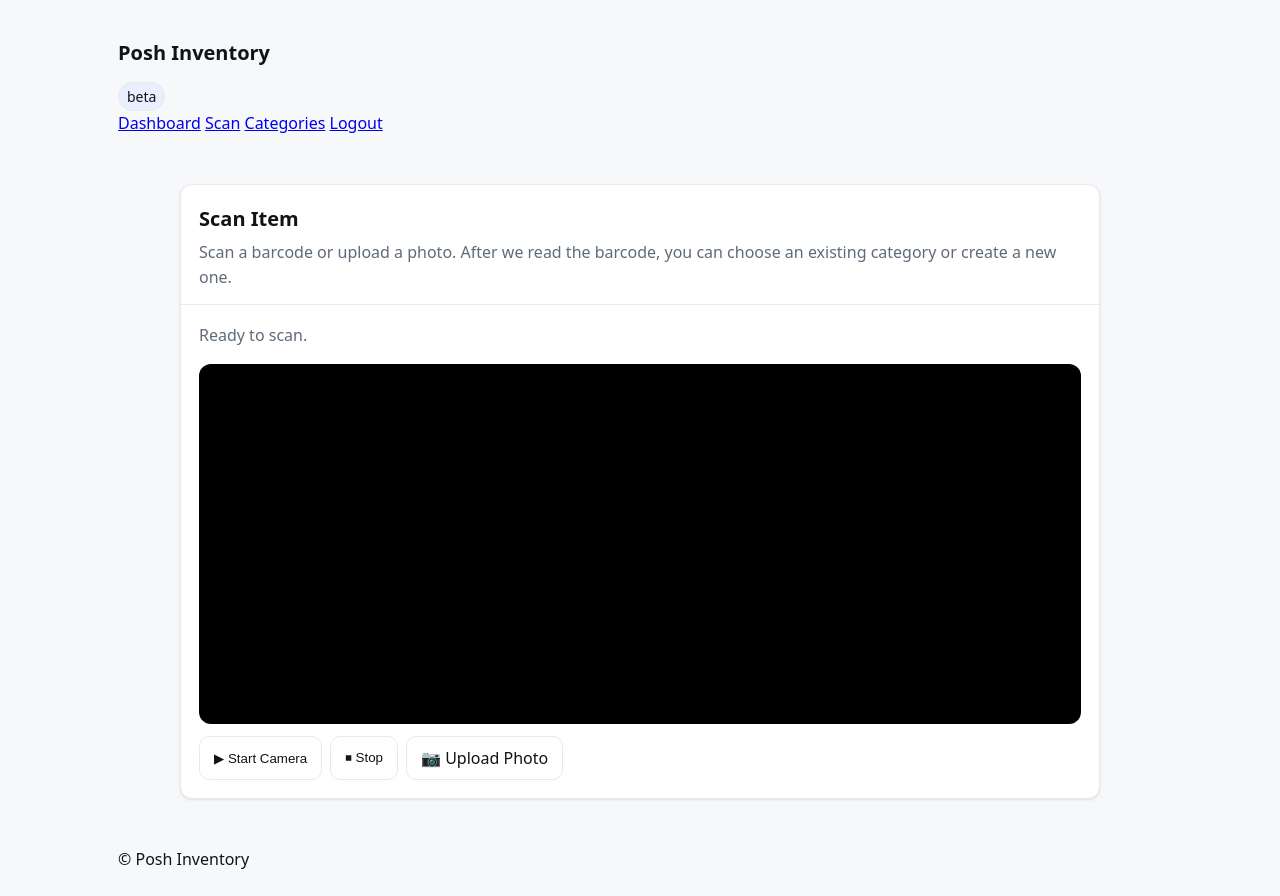
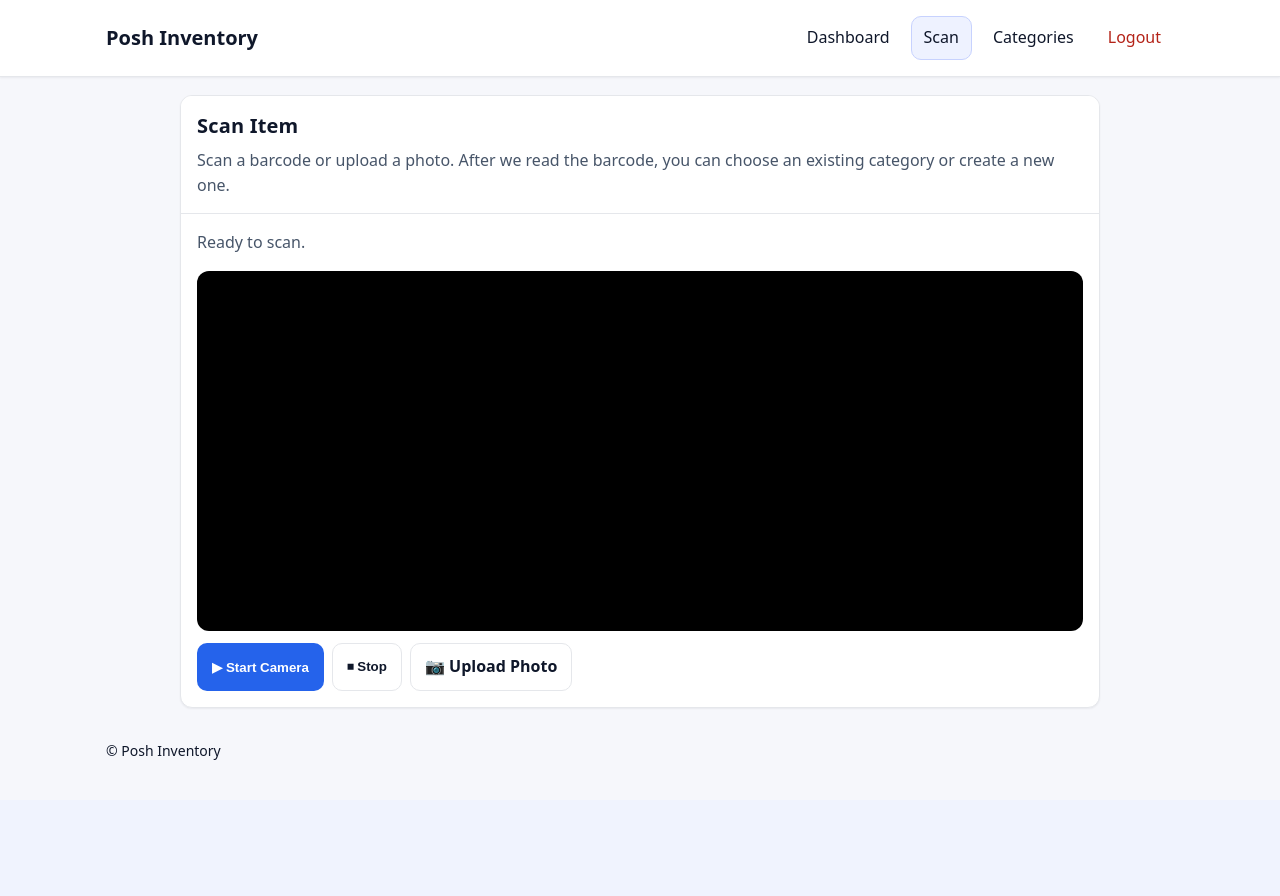
Before and after one commit to noahc763/posh-inventory, a Flask app: page /scan in a window 1280 px wide. After the commit the page ends 760 px from the top, so only its background shows below. Run offline with Flask 3, Linux system fonts and the light colour scheme; the visitor is signed in with stand-in values (Sample User, id 1); data that the repository does not hold is empty.

Commit message:
Better theme

```diff
--- a/app.py
+++ b/app.py
@@ -111,15 +111,64 @@ def create_app():
 
     # 2) Handy shortcut: '/items/new?category_id=<id>&barcode=<optional>'
     #    Redirects to the canonical category-aware route used by both manual and scan flows.
-    @app.route("/items/new")
+    @app.route('/items/new', methods=['GET', 'POST'])
     @login_required
-    def items_new_shortcut():
-        category_id = request.args.get("category_id", type=int)
-        barcode = request.args.get("barcode", "")
-        if not category_id:
-            # If no category provided, send to the scan page where user can pick one
-            return redirect(url_for("scan"))
-        return redirect(url_for("items_new", category_id=category_id, barcode=barcode))
+    def items_new():
+        # optional prefill from querystring (e.g., from scan flow)
+        prefill = {
+            "barcode": request.args.get("barcode", "")
+        }
+
+        # All categories for the current user (for the dropdown)
+        categories = Category.query.filter_by(user_id=current_user.id).order_by(Category.name.asc()).all()
+
+        # Category may come from query (prefill) or the form itself
+        cat_id = request.args.get("category_id", type=int) or request.form.get("category_id", type=int)
+        category = Category.query.filter_by(id=cat_id, user_id=current_user.id).first() if cat_id else None
+
+        if request.method == 'POST':
+            # Accept either "title" or legacy "name"
+            title = (request.form.get('title') or request.form.get('name') or '').strip()
+            if not title:
+                flash('Title is required.', 'error')
+                return render_template('item_form.html', categories=categories, category=category, prefill=prefill)
+
+            if not category:
+                flash('Please select a category.', 'error')
+                return render_template('item_form.html', categories=categories, category=None, prefill=prefill)
+
+            def as_decimal(field):
+                raw = (request.form.get(field) or '').strip()
+                return Decimal(raw) if raw else None
+
+            def as_datetime(field):
+                raw = (request.form.get(field) or '').strip()
+                try:
+                    return datetime.fromisoformat(raw) if raw else None
+                except Exception:
+                    return None
+
+            item = Item(
+                user_id=current_user.id,
+                category_id=category.id,
+                title=title,  # if your model uses `name`, change to `name=title`
+                barcode=(request.form.get('barcode') or None),
+                size=(request.form.get('size') or None),
+                color=(request.form.get('color') or None),
+                purchase_price=as_decimal('purchase_price'),
+                listed_price=as_decimal('listing_price'),    # adjust to your field name if different
+                sold_price=as_decimal('sold_price'),
+                sold_date=as_datetime('sold_date'),
+                condition=(request.form.get('condition') or None),
+                notes=(request.form.get('notes') or None),
+            )
+            db.session.add(item)
+            db.session.commit()
+            flash('Item added.', 'success')
+            return redirect(url_for('item_detail', item_id=item.id))
+
+        # GET -> render form, category may be None (that’s fine)
+        return render_template('item_form.html', categories=categories, category=category, prefill=prefill)
 
     # ONE canonical "new item" path that includes category
     @app.route("/categories/<int:category_id>/items/new", methods=["GET", "POST"])
--- a/static/styles.css
+++ b/static/styles.css
@@ -1,241 +1,145 @@
-/* ===== Posh Inventory — Professional UI ===== */
-:root {
-    color-scheme: light dark;
+/* ===== Posh Inventory — Professional Theme ===== */
+:root{
+  /* brand + neutrals */
+  --brand:#2563eb;
+  --brand-ink:#ffffff;
+  --ink:#0f172a;           /* slate-900 */
+  --ink-muted:#475569;     /* slate-600 */
+  --bg:#f6f7fb;
+  --surface:#ffffff;
+  --border:#e5e7eb;
+  --focus:#93c5fd;
 
-    /* Palette */
-    --bg: #f7f8fa;
-    --surface: #ffffff;
-    --ink: #111318;
-    --ink-muted: #5f6b7a;
-    --border: #e6e9ef;
-    --brand: #2563eb;      /* blue-600 */
-    --brand-ink: #ffffff;
-    --brand-ghost: #e8efff;
-    --focus: #93c5fd;      /* blue-300 */
+  /* layout */
+  --radius:12px;
+  --radius-sm:10px;
+  --shadow:0 1px 2px rgba(15, 23, 42, .06);
+  --shadow-lg:0 6px 18px rgba(15, 23, 42, .08);
 
-    /* Success/Info/Warning */
-    --success: #16a34a;
-    --info: #2563eb;
-    --warn: #d97706;
-    --danger: #dc2626;
-
-    /* Effects */
-    --radius: 12px;
-    --radius-sm: 10px;
-    --shadow-1: 0 1px 2px rgba(16, 24, 40, 0.04), 0 1px 3px rgba(16, 24, 40, 0.08);
-    --shadow-2: 0 10px 20px rgba(16, 24, 40, 0.06);
-
-    /* Typography scale */
-    --fs-2xl: clamp(22px, 2vw, 28px);
-    --fs-xl:  20px;
-    --fs-lg:  18px;
-    --fs-md:  16px;
-    --fs-sm:  14px;
-
-    /* Spacing */
-    --space-1: 6px;
-    --space-2: 10px;
-    --space-3: 14px;
-    --space-4: 18px;
-    --space-5: 24px;
+  /* type scale */
+  --fs-sm:14px;
+  --fs-base:16px;
+  --fs-lg:18px;
+  --fs-xl:20px;
+  --fs-2xl:28px;
 }
 
-  @media (prefers-color-scheme: dark) {
-    :root {
-      --bg: #0b0e13;
-      --surface: #12161c;
-      --ink: #e7ecf3;
-      --ink-muted: #9aa6b2;
-      --border: #262c37;
-      --brand: #60a5fa;
-      --brand-ink: #0b0e13;
-      --brand-ghost: #0b2948;
-      --focus: #60a5fa;
-      --shadow-1: 0 1px 2px rgba(0, 0, 0, 0.35), 0 1px 3px rgba(0, 0, 0, 0.28);
-      --shadow-2: 0 10px 20px rgba(0, 0, 0, 0.35);
-    }
+*{box-sizing:border-box}
+html,body{height:100%}
+body{
+  margin:0;
+  font-family: ui-sans-serif, system-ui, -apple-system, "Segoe UI", Roboto, Helvetica, Arial, "Apple Color Emoji","Segoe UI Emoji";
+  font-size:var(--fs-base);
+  color:var(--ink);
+  background:var(--bg);
+  line-height:1.6;
+  -webkit-font-smoothing:antialiased;
+  -moz-osx-font-smoothing:grayscale;
 }
 
-  /* Base layout */
-  * { box-sizing: border-box; }
-  html, body { height: 100%; }
-  body {
-    margin: 0;
-    background: var(--bg);
-    color: var(--ink);
-    font: var(--fs-md)/1.55 system-ui, -apple-system, Segoe UI, Roboto, Arial, sans-serif;
+a{color:var(--brand);text-decoration:none}
+a:hover{text-decoration:underline}
+
+/* Layout */
+.container{max-width:1100px;margin:0 auto;padding:16px}
+main.container{padding-top:18px}
+
+/* Header / Nav */
+.app-header{
+  background:var(--surface);
+  border-bottom:1px solid var(--border);
+  box-shadow:var(--shadow);
 }
-
-  /* Containers */
-  .container {
-    max-width: 1080px;
-    margin: 0 auto;
-    padding: var(--space-5) var(--space-4);
+.header-inner{display:flex;align-items:center;justify-content:space-between;gap:16px}
+.brand{font-size:var(--fs-xl);font-weight:800;margin:0;color:var(--ink)}
+.nav{display:flex;gap:8px;flex-wrap:wrap}
+.nav-link{
+  display:inline-flex;align-items:center;gap:8px;
+  padding:8px 12px;border-radius:10px;border:1px solid transparent;
+  color:var(--ink);
 }
-
-  /* Header */
-  .header {
-    background: var(--surface);
-    border-bottom: 1px solid var(--border);
-    box-shadow: var(--shadow-1);
-  }
-  .header .bar {
-    display: flex;
-    align-items: center;
-    justify-content: space-between;
-    gap: var(--space-3);
-    padding: var(--space-3) 0;
-  }
-  .brand {
-    font-size: var(--fs-xl);
-    font-weight: 700;
-  }
+.nav-link:hover{background:#f4f6fb;border-color:var(--border);text-decoration:none}
+.nav-link.active{background:#eef2ff;border-color:#c7d2fe}
+.nav-link.danger{color:#b42318}
 
 /* Cards */
-  .card {
-    background: var(--surface);
-    border: 1px solid var(--border);
-    border-radius: var(--radius);
-    box-shadow: var(--shadow-1);
-    overflow: clip;
-    margin-bottom: var(--space-5);
+.card{
+  background:var(--surface);
+  border:1px solid var(--border);
+  border-radius:var(--radius);
+  box-shadow:var(--shadow);
+  overflow:hidden;
 }
-  .card-header {
-    padding: var(--space-4) var(--space-4) var(--space-3);
-    border-bottom: 1px solid var(--border);
-  }
-  .card-header h2 {
-    margin: 0;
-    font-size: var(--fs-xl);
-  }
-  .card-body {
-    padding: var(--space-4);
-  }
-
-  /* Typography helpers */
-  .h1 { font-size: var(--fs-2xl); margin: 0 0 var(--space-3); }
-  .muted { color: var(--ink-muted); }
+.card-header{padding:14px 16px;border-bottom:1px solid var(--border);background:var(--surface)}
+.card-header h2{margin:0;font-size:var(--fs-xl);letter-spacing:.2px}
+.card-body{padding:16px}
 
 /* Buttons */
-  .btn {
-    display: inline-flex;
-    align-items: center;
-    gap: 8px;
-    padding: 9px 14px;
-    border-radius: var(--radius-sm);
-    border: 1px solid var(--border);
-    background: var(--surface);
-    color: var(--ink);
-    text-decoration: none;
-    cursor: pointer;
-    transition: transform .02s ease, box-shadow .18s ease, background .18s ease;
+.btn{
+  display:inline-flex;align-items:center;gap:8px;cursor:pointer;
+  background:var(--brand);color:var(--brand-ink);
+  border:1px solid transparent;border-radius:10px;
+  padding:10px 14px;font-weight:700;
 }
-  .btn:hover { box-shadow: var(--shadow-1); }
-  .btn:active { transform: translateY(0.5px); }
-  .btn:disabled { opacity: .6; cursor: not-allowed; }
-  .btn-primary {
-    background: var(--brand);
-    border-color: transparent;
-    color: var(--brand-ink);
+.btn:hover{opacity:.95;text-decoration:none}
+.btn:focus{outline:3px solid var(--focus);outline-offset:2px}
+.btn.outline{background:#fff;color:var(--ink);border-color:var(--border)}
+.btn.outline:hover{background:#f9fafb}
+.btn.danger{background:#ef4444}
+
+/* Inputs */
+.input, select, input[type="text"], input[type="number"], input[type="date"], input[type="file"], textarea{
+  width:100%;
+  padding:10px 12px;
+  border:1px solid var(--border);
+  border-radius:10px;
+  background:#fff;
+  color:var(--ink);
+  font-size:var(--fs-base);
 }
-  .btn-ghost {
-    background: transparent;
-    border-color: var(--border);
-  }
-  .btn-danger {
-    background: var(--danger);
-    border-color: transparent;
-    color: #fff;
-  }
-
-  /* Inputs & fields */
-  label.field { display: flex; flex-direction: column; gap: 6px; }
-  label.field > span { color: var(--ink-muted); font-size: var(--fs-sm); }
-
-  input, select, textarea {
-    width: 100%;
-    padding: 10px 12px;
-    border-radius: var(--radius-sm);
-    border: 1px solid var(--border);
-    background: var(--surface);
-    color: var(--ink);
-    outline: none;
-    box-shadow: 0 0 0 0 rgba(0,0,0,0);
-    transition: box-shadow .15s ease, border-color .15s ease;
-  }
-  input:focus, select:focus, textarea:focus {
-    border-color: var(--focus);
-    box-shadow: 0 0 0 3px color-mix(in oklab, var(--focus) 20%, transparent);
-  }
-  textarea { resize: vertical; }
-
-  /* Grid helpers */
-  .grid { display: grid; gap: var(--space-3); }
-  .grid-cols { grid-template-columns: repeat(auto-fit, minmax(240px, 1fr)); }
-
-  /* Rows/Stacks */
-  .row { display: flex; gap: var(--space-2); align-items: center; flex-wrap: wrap; }
-  .stack { display: flex; flex-direction: column; gap: var(--space-3); }
+.input:focus, select:focus, input:focus, textarea:focus{outline:3px solid var(--focus);outline-offset:1px}
+label.field>span{display:block;margin-bottom:6px;color:var(--ink-muted);font-size:var(--fs-sm)}
 
 /* Tables */
-  .table { width: 100%; border-collapse: collapse; }
-  .table th, .table td {
-    padding: 10px 12px;
-    border-bottom: 1px solid var(--border);
-    text-align: left;
-    vertical-align: middle;
-    white-space: nowrap;
+.table-wrap{width:100%;overflow:auto}
+.table{width:100%;border-collapse:collapse}
+.table th,.table td{padding:10px 12px;border-bottom:1px solid var(--border);text-align:left;vertical-align:middle}
+.table thead th{font-size:var(--fs-sm);color:var(--ink-muted);text-transform:uppercase;letter-spacing:.4px}
+.table tbody tr:nth-child(odd){background:#fbfcfe}
+.right{text-align:right}
+
+/* Toasts */
+.toast-stack{display:grid;gap:8px;margin-bottom:16px}
+.toast{
+  padding:10px 12px;border:1px solid var(--border);
+  border-radius:10px;background:#f8fafc;color:var(--ink)
 }
-  .table th { color: var(--ink-muted); font-weight: 600; }
-  .table td:last-child { text-align: right; }
+.toast.success{border-color:#84cc16;background:#f0fdf4}
+.toast.error{border-color:#ef4444;background:#fef2f2}
+.toast.warn{border-color:#f59e0b;background:#fffbeb}
 
-  /* Status/Flash */
-  .alert {
-    border: 1px solid var(--border);
-    border-radius: var(--radius);
-    padding: 10px 12px;
-    background: var(--brand-ghost);
-    color: var(--ink);
+/* Helpers */
+.small{font-size:var(--fs-sm)}
+.muted{color:var(--ink-muted)}
+.link{color:var(--brand);text-decoration:none}
+.link:hover{text-decoration:underline}
+.grid-2{display:grid;grid-template-columns:1fr 1fr;gap:12px}
+
+/* Scan page specifics */
+#video{background:#000;border-radius:12px}
+
+/* Dark mode (opt-in via system setting) */
+@media (prefers-color-scheme: dark){
+  :root{
+    --ink:#e5e7eb;
+    --ink-muted:#94a3b8;
+    --bg:#0b1220;
+    --surface:#0f172a;
+    --border:#1f2937;
+    --brand:#60a5fa;
+    --brand-ink:#0b1220;
+    --focus:#1d4ed8;
   }
-  .alert.info { border-color: var(--info); }
-  .alert.success { border-color: var(--success); }
-  .alert.warn { border-color: var(--warn); }
-  .alert.error { border-color: var(--danger); }
-
-  /* Scan page media */
-  .video {
-    width: 100%;
-    aspect-ratio: 16/9;
-    border-radius: var(--radius);
-    background: #000;
-    box-shadow: var(--shadow-2);
+  .nav-link.active{background:#1e293b;border-color:#334155}
+  .table tbody tr:nth-child(odd){background:#0b1220}
 }
-
-  /* Small badges (optional) */
-  .badge {
-    display: inline-flex;
-    align-items: center;
-    gap: 6px;
-    padding: 3px 8px;
-    border-radius: 999px;
-    background: var(--brand-ghost);
-    color: var(--ink);
-    font-size: var(--fs-sm);
-    border: 1px solid var(--border);
-  }
-
-  /* Utility */
-  .right { margin-left: auto; }
-  .center { text-align: center; }
-
-
-/* Form input helper */
-.input {
-  padding: 10px 12px;
-  border-radius: var(--radius-sm);
-  border: 1px solid var(--border);
-  background: var(--surface);
-  color: var(--ink);
-  font-size: var(--fs-base);
-}
-.input:focus { outline: 2px solid var(--focus); outline-offset: 1px; }
--- a/templates/base.html
+++ b/templates/base.html
@@ -3,21 +3,18 @@
 <head>
   <meta charset="utf-8" />
   <meta name="viewport" content="width=device-width, initial-scale=1" />
-  <meta name="color-scheme" content="light dark" />
   <title>Posh Inventory</title>
   <link rel="stylesheet" href="{{ url_for('static', filename='styles.css') }}">
 </head>
 <body>
   <header class="app-header">
     <div class="container header-inner">
-      <div class="brand-wrap">
-        <h1 class="brand">Posh Inventory</h1>
-        <span class="badge">beta</span>
-      </div>
+      <h1 class="brand">Posh Inventory</h1>
       <nav class="nav">
-        <a class="nav-link" href="{{ url_for('dashboard') }}">Dashboard</a>
-        <a class="nav-link" href="{{ url_for('scan') }}">Scan</a>
-        <a class="nav-link" href="{{ url_for('categories.manage_categories') }}">Categories</a>
+        {% set ep = (request.endpoint or '') %}
+        <a class="nav-link {{ 'active' if ep == 'dashboard' else '' }}" href="{{ url_for('dashboard') }}">Dashboard</a>
+        <a class="nav-link {{ 'active' if ep == 'scan' else '' }}" href="{{ url_for('scan') }}">Scan</a>
+        <a class="nav-link {{ 'active' if ep.startswith('categories.') else '' }}" href="{{ url_for('categories.manage_categories') }}">Categories</a>
         <a class="nav-link danger" href="{{ url_for('auth.logout') }}">Logout</a>
       </nav>
     </div>
@@ -26,16 +23,15 @@
   <main class="container">
     {% with messages = get_flashed_messages(with_categories=true) %}
       {% if messages %}
-        <div class="toast-stack" id="toastStack">
+        <div class="toast-stack" id="toasts">
           {% for category, message in messages %}
             <div class="toast {{ category }}">{{ message }}</div>
           {% endfor %}
         </div>
         <script>
-          // auto dismiss toasts after 4s
+          // Auto-dismiss toasts
           setTimeout(() => {
-            document.querySelectorAll('#toastStack .toast').forEach(el => el.classList.add('hide'));
-            setTimeout(() => document.getElementById('toastStack')?.remove(), 500);
+            document.getElementById('toasts')?.remove();
           }, 4000);
         </script>
       {% endif %}
@@ -45,7 +41,7 @@
   </main>
 
   <footer class="app-footer">
-    <div class="container small">© {{  now().year if false else "Posh Inventory"  }}</div>
+    <div class="container small">© Posh Inventory</div>
   </footer>
 </body>
 </html>
```
Also changed, not shown: templates/item_form.html (+13 -3 lines). Lines whose indentation alone changed are shown as unchanged.
